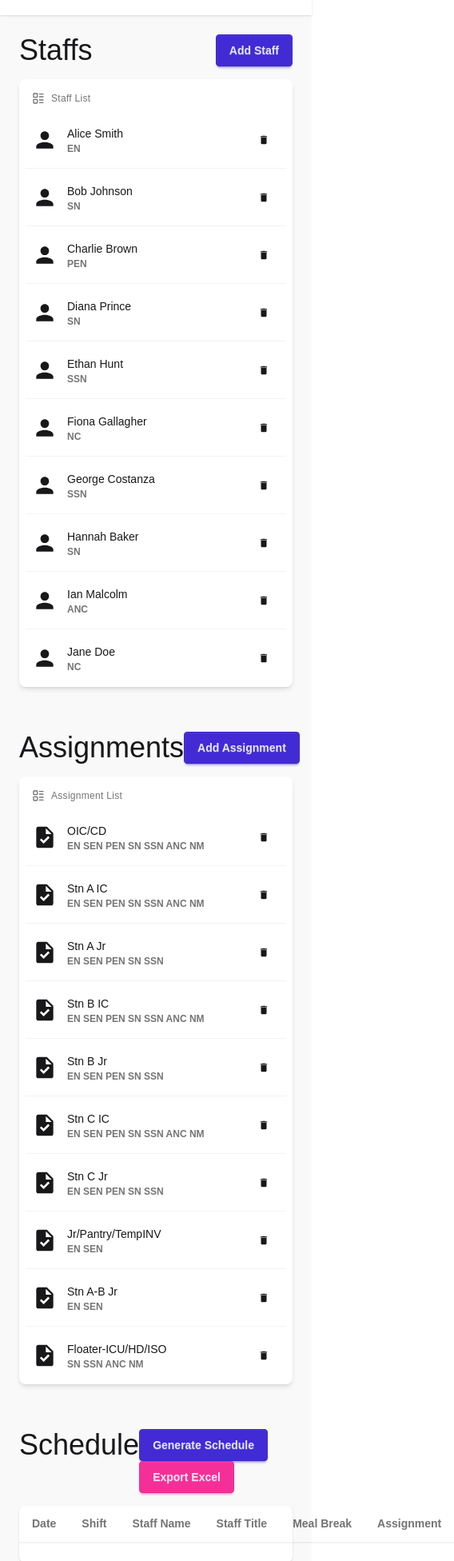
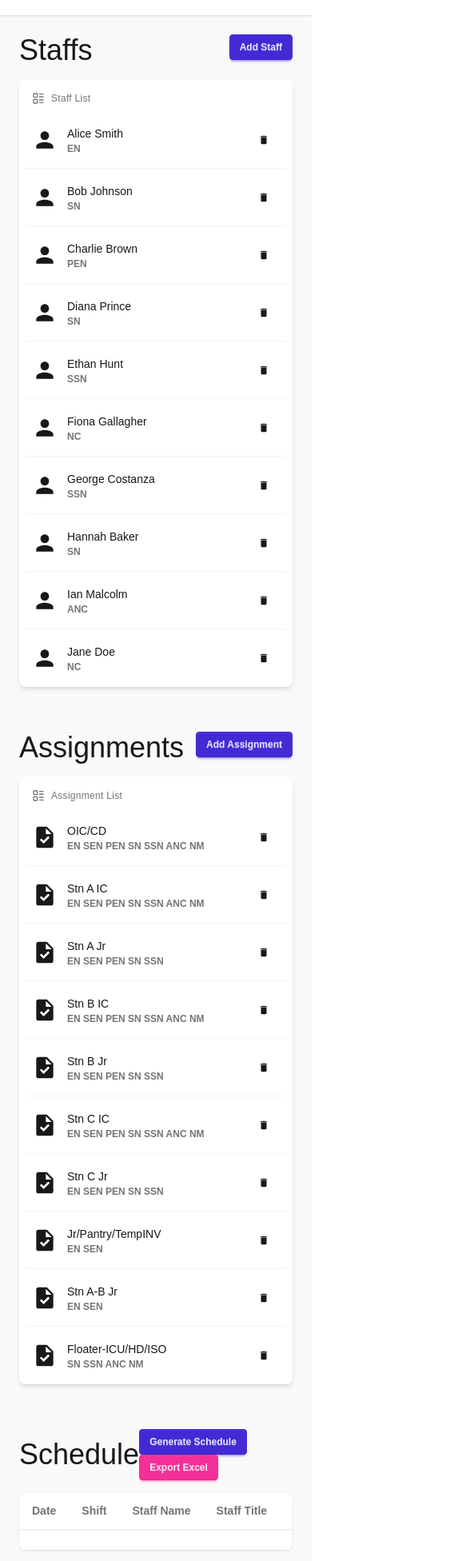
Before and after one commit to luo-git/shift-assignment-scheduler, a Next.js app: page / in a window 390 px wide. Shown: the part 45-1997 px from the top of the page at 80% size, 568 px wide, since content can reach past the window. Built offline with nearby package versions, Linux system fonts and the light colour scheme.

Commit message:
fix: mobile

```diff
--- a/src/app/page.tsx
+++ b/src/app/page.tsx
@@ -35,14 +35,14 @@ export default function Home() {
         </div>
         <AssignmentList />
 
-        <div className="flex justify-between items-start mt-10">
+        <div className="flex justify-between items-center mt-10">
           <h1 className="text-4xl">Schedule</h1>
           <div className="space-x-2">
-            <button className="btn btn-primary" onClick={regenerateSchedule}>
+            <button className="btn btn-sm btn-primary md:btn-md" onClick={regenerateSchedule}>
               Generate Schedule
             </button>
             <button
-              className="btn btn-secondary"
+              className="btn btn-secondary btn-sm md:btn-md"
               onClick={() => alert("Export functionality is not implemented.")}
             >
               Export Excel
--- a/src/components/AddAssignmentModal.tsx
+++ b/src/components/AddAssignmentModal.tsx
@@ -54,7 +54,7 @@ export function AddAssignmentModalButton() {
   return (
     <>
       <button
-        className="btn btn-primary"
+        className="btn btn-sm btn-primary md:btn-md"
         onClick={() =>
           (
             document.getElementById(
--- a/src/components/AddStaffModal.tsx
+++ b/src/components/AddStaffModal.tsx
@@ -43,7 +43,7 @@ export function AddStaffModalButton() {
   return (
     <>
       <button
-        className="btn btn-primary"
+        className="btn btn-sm btn-primary md:btn-md"
         onClick={() =>
           (
             document.getElementById("my_modal_1") as HTMLDialogElement | null
--- a/src/components/ScheduleView.tsx
+++ b/src/components/ScheduleView.tsx
@@ -50,7 +50,7 @@ export default function ScheduleView(props: ScheduleViewProps) {
   });
 
   return (
-    <div className="card bg-base-100 shadow-sm">
+    <div className="card bg-base-100 shadow-sm overflow-x-auto">
       {/* Tanstack table */}
       <table className="table">
         <thead>
```
